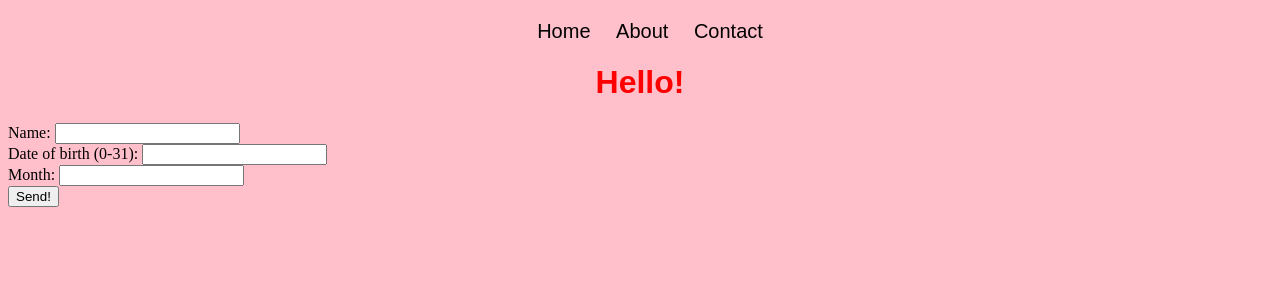
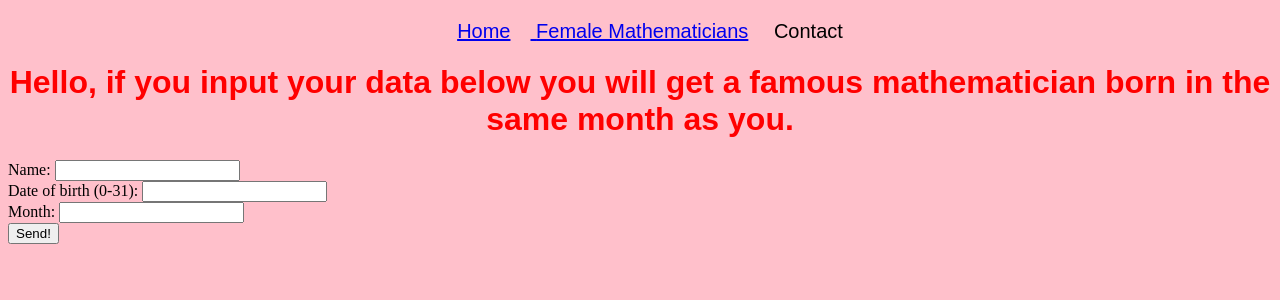
Before and after one commit to emilypdunn/ed-cfg-python-project, a Flask app: page / in a window 1280 px wide. Shown: the top 300 px of the page. Run offline with Flask 2, Linux system fonts and the light colour scheme.

Commit message:
idk more work

```diff
--- a/Project/Templates/header.html
+++ b/Project/Templates/header.html
@@ -12,8 +12,8 @@
 <body>
   <nav>
     <ul>
-      <li>Home</li>
-      <li>About</li>
+      <li><a href="index.html">Home</li>
+      <li><a href="female.html">Female Mathematicians</a></li>
       <li>Contact</li>
     </ul>
   </nav>
--- a/Project/Templates/index.html
+++ b/Project/Templates/index.html
@@ -2,11 +2,7 @@
 <html lang="en">
   {% include "header.html" %}
 
-  {% if user %}
-    <h1>Hello {{ user }}!</h1>
-  {% else %}
-    <h1>Hello!</h1>
-  {% endif %}
+  <h1>Hello, if you input your data below you will get a famous mathematician born in the same month as you.</h1>
 
   <form action="/newpage" method="post">
         <div>
--- a/Project/Templates/newpage.html
+++ b/Project/Templates/newpage.html
@@ -1,5 +1,6 @@
 {% include "header.html" %}
 
+<h1>Hello {{ form_data["user_name"] }}!</h1>
 <p>
   {{ form_data["user_name"] }}, your birthday is
   {{ form_data["user_day"] }} in
--- a/Project/app.py
+++ b/Project/app.py
@@ -16,7 +16,6 @@ def say_hello():
 @app.route("/<name>")
 def say_hello_to(name):
   return render_template("index.html", user=name)
-
 # automatically refreshs the page
 # saves from killing and restarting
 # app.run(debug=True)
```
Also changed, not shown: Project/Templates/female.html (added, +7 -0 lines), 1 other file.
